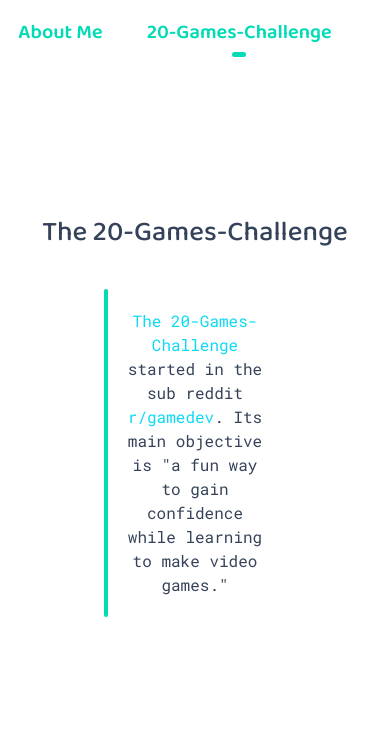
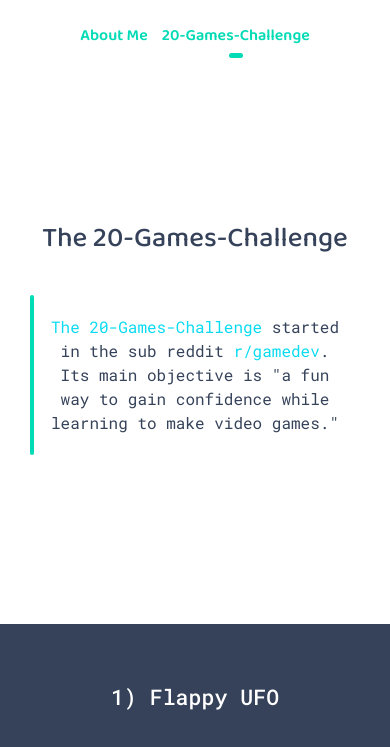
Before and after one commit to valumin/flappyufo, a plain HTML site: page 20-games-challenge.html in a window 390 px wide. Shown: the part 68-815 px from the top of the page. Drawn offline with nearby package versions, Linux system fonts and the light colour scheme.

Commit message:
Add files via upload

```diff
--- a/20-games-challenge.html
+++ b/20-games-challenge.html
@@ -5,6 +5,7 @@
         <meta name="viewport" content="width=device-width, initial-scale=1.0">
         <link href="https://cdn.jsdelivr.net/npm/bootstrap@5.2.3/dist/css/bootstrap.min.css" rel="stylesheet" type="text/css">
         <link href="assets/css/main.css" rel="stylesheet" type="text/css">
+        <link href="assets/css/responsive.css" rel="stylesheet" type="text/css">
     </head>
 
     <body>
@@ -15,8 +16,8 @@
                 </div>
                 <div id="nav-container">
                     <ul>
-                        <li><a href="/">About Me</a></li>
-                        <li class="active"><a href="/20-games-challenge.html">20-Games-Challenge</a></li>
+                        <li><a href="/gamedev">About Me</a></li>
+                        <li class="active"><a href="/gamedev/20-games-challenge.html">20-Games-Challenge</a></li>
                     </ul>
                 </div>
             </div>
--- /dev/null
+++ b/assets/css/responsive.css
@@ -0,0 +1,16 @@
+@media screen and (max-width: 480px) {
+    #nav-container > ul > li {
+        margin: 5px;
+    }
+
+    #nav-container > ul > li > a {
+        font-size: 16px;
+    }
+
+    #home-about-container .about-me {
+        width: 90%
+    }
+    #challenge-container .challenge-desc {
+        width: 90%;
+    }
+  }
```
Also changed, not shown: index.html (+3 -2 lines).
